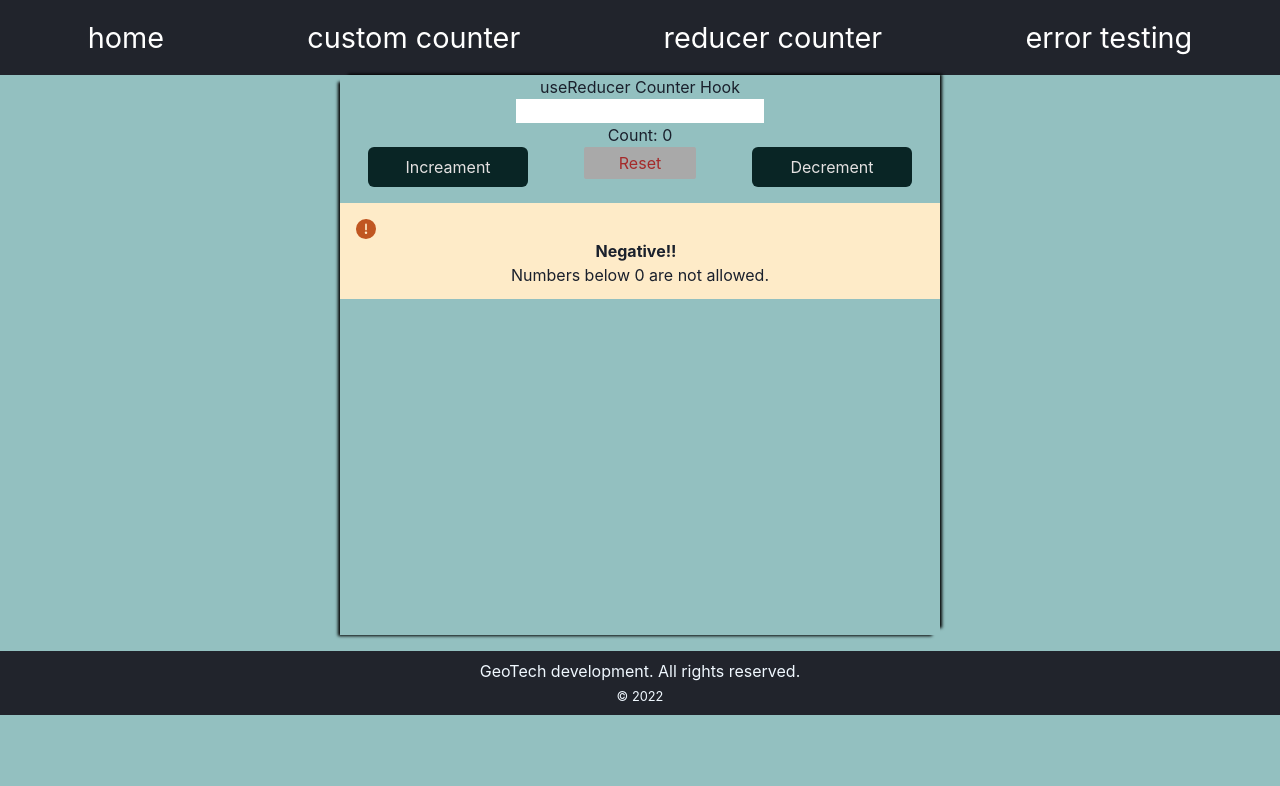
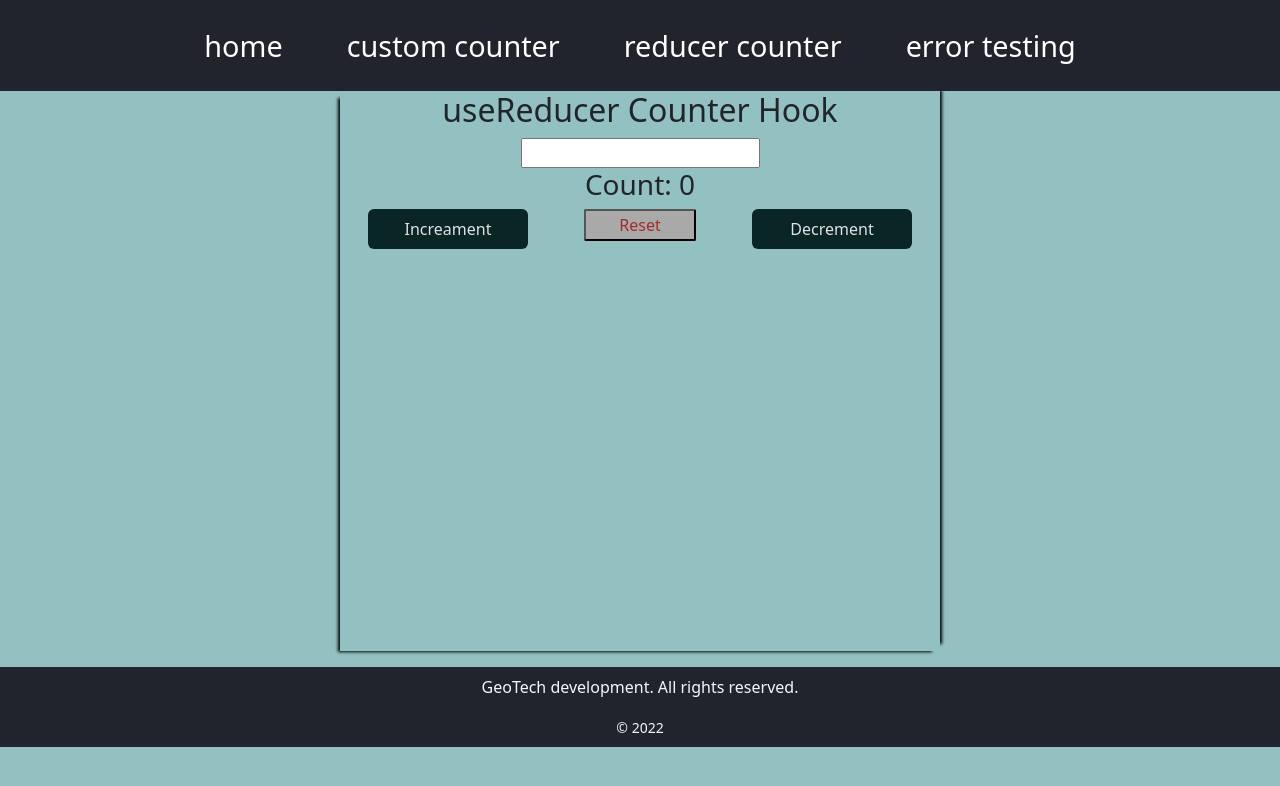
Before and after one commit to George-Gyang/Custom-counter-Hooks, a React (Create React App) app: page /useReducer in a window 1280 px wide. Shown: the top 786 px of the page. Built offline with nearby package versions, Linux system fonts and the light colour scheme.

Commit message:
addition of bootstrap and responsivenes

```diff
--- a/package.json
+++ b/package.json
@@ -9,7 +9,10 @@
     "@testing-library/jest-dom": "^5.16.5",
     "@testing-library/react": "^13.4.0",
     "@testing-library/user-event": "^13.5.0",
+    "bootstrap": "^5.2.3",
     "framer-motion": "^8.2.4",
+    "jquery": "^3.6.3",
+    "popper.js": "^1.16.1",
     "react": "^18.2.0",
     "react-dom": "^18.2.0",
     "react-router-dom": "^6.4.3",
@@ -39,5 +42,8 @@
       "last 1 firefox version",
       "last 1 safari version"
     ]
+  },
+  "devDependencies": {
+    "@types/bootstrap": "^5.2.6"
   }
 }
--- a/src/assets/nav.css
+++ b/src/assets/nav.css
@@ -1,6 +1,13 @@
-.navbar {
-  background-color: hsl(222deg 14% 15%);
+#navbar {
+  background-color: hsl(222deg 14% 15%) !important;
   /* height: 3rem; */
+}
+
+.toggle-btn{
+  border: 1px solid #93c0c0;
+}
+.ul-nav{
+  margin: auto !important;
 }
 
 .navbar ul {
@@ -16,15 +23,16 @@
   color: white;
   font-size: 1.8rem;
   text-decoration: none;
+  padding: 0 2rem;
 }
 
 .nav-links a:hover {
   color: rgb(147, 192, 192);
 }
 
-@media (max-width: 768px) {
+/* @media (max-width: 768px) {
   .nav-links a{
     font-size: 1rem;
   }
 
-}
+} */
--- a/src/components/Counter.js
+++ b/src/components/Counter.js
@@ -1,5 +1,5 @@
 import React, { useReducer, useRef } from "react";
-import { Alert, AlertIcon, AlertTitle, AlertDescription, ChakraProvider } from '@chakra-ui/react'
+// import { Alert, AlertIcon, AlertTitle, AlertDescription, ChakraProvider } from '@chakra-ui/react'
 
 
 import "../assets/main.css"
@@ -9,7 +9,7 @@
 
 function useCounterReducer() {
 
-    const initialCount = { count: 0, };
+    const initialCount = { count: 0, showAlert: "none" };
 
 
     const reducer = (state, action) => {
@@ -37,17 +37,17 @@
 
 const Counter = () => {
 
-    const [state, dispatch] = useCounterReducer({ count: 0 })
+    const [state, dispatch] = useCounterReducer({ count: 0, showAlert: null })
     const inputRef = useRef(null);
 
-    const showAlert = () =>{
-        alert(null)
-    }
+    // const showAlert = (prop) => {
+    //     prop = false
+    // }
 
-    const decrement =() =>{
-        if(state.count > 1){
-            dispatch({type : "decrement"})
-        } else{
+    const decrement = () => {
+        if (state.count > 0) {
+            dispatch({ type: "decrement" })
+        } else {
             return state.count
         }
     }
@@ -81,15 +81,15 @@
                 <div className="btn-section">
                     <button className="btn" onClick={() => dispatch({ type: "increment" })} >Increament</button>
                     <button className="reset-btn" onClick={() => dispatch({ type: "reset" })} >Reset </button>
-                    <button className="btn" onClick={decrement} disabled={state.count < 1 ? true : false} >Decrement</button>
+                    <button className="btn" onClick={decrement} >Decrement</button>
                 </div>
-                <ChakraProvider>
-                    <Alert status='warning' display={showAlert}>
+                {/* <ChakraProvider>
+                    <Alert status='warning' display={notify} >
                         <AlertIcon />
                         <AlertTitle>Negative!!</AlertTitle>
                         <AlertDescription>Numbers below 0 are not allowed.</AlertDescription>
                     </Alert>
-                </ChakraProvider>
+                </ChakraProvider> */}
             </main>
             <Footer />
         </>
--- a/src/components/ErrorBoundary.js
+++ b/src/components/ErrorBoundary.js
@@ -1,6 +1,6 @@
 import React from "react";
 import "../assets/footer.css";
-import "../assets/nav.css"
+import "../assets/nav.css";
 import "../assets/main.css";
 // import { NavLink } from "react-router-dom";
 
@@ -27,14 +27,40 @@
             // Error path
             return (
                 <div>
-                    <nav className="navbar">
+                    {/* <nav className="navbar">
                         <ul>
                             <li className="nav-links" ><a href="/">home</a> </li>
                             <li className="nav-links" ><a href="/counter">custom counter</a> </li>
                             <li className="nav-links" ><a href="/useReducer">reducer counter</a> </li>
                             <li className="nav-links" ><a href="/error_boundary">error testing</a> </li>
                         </ul>
-                    </nav>
+                    </nav> */}
+
+<nav id="navbar" class="navbar navbar-expand-lg bg-light">
+                <div class="container-fluid">
+                    {/* <a class="navbar-brand" href="#">Navbar</a> */}
+                    <button class="navbar-toggler toggle-btn bg-light" type="button" data-bs-toggle="collapse" data-bs-target="#navbarNav" aria-controls="navbarNav" aria-expanded="false" aria-label="Toggle navigation">
+                        <span class="navbar-toggler-icon bg-light"></span>
+                    </button>
+                    <div class="collapse navbar-collapse" id="navbarNav">
+                        <ul class="navbar-nav ul-nav">
+                            <li className="nav-links nav-item">
+                                <a href="/">home</a>
+                            </li>
+                            <li className="nav-links nav-item">
+                                <a href="/counter">custom counter</a>
+                            </li>
+                            <li className="nav-links nav-item">
+                                <a href="/useReducer">reducer counter</a>
+                            </li>
+                            <li className="nav-links nav-item">
+                                <a href="/error_boundary">error testing</a>
+                            </li>
+                        </ul>
+                    </div>
+                </div>
+            </nav>
+
                     <h2>Something went wrong.</h2>
                     <details style={{ whiteSpace: 'pre-wrap' }}>
                         {this.state.error && this.state.error.toString()}
--- a/src/components/ErrorTesting.js
+++ b/src/components/ErrorTesting.js
@@ -1,4 +1,9 @@
 import React from "react";
+
+// bootstrap packages
+import 'bootstrap/dist/css/bootstrap.min.css';
+import 'bootstrap/dist/js/bootstrap.bundle.min.js';
+
 import "../assets/footer.css";
 import "../assets/nav.css"
 import "../assets/main.css";
@@ -27,14 +32,40 @@
             throw new Error('I crashed!');
         }
         return <>
-            <nav className="navbar">
+            {/* <nav className="navbar">
                 <ul>
                     <li className="nav-links" ><a href="/">home</a> </li>
                     <li className="nav-links" ><a href="/counter">custom counter</a> </li>
                     <li className="nav-links" ><a href="/useReducer">reducer counter</a> </li>
                     <li className="nav-links" ><a href="/error_boundary">error testing</a> </li>
                 </ul>
+            </nav> */}
+
+            <nav id="navbar" class="navbar navbar-expand-lg bg-light">
+                <div class="container-fluid">
+                    {/* <a class="navbar-brand" href="#">Navbar</a> */}
+                    <button class="navbar-toggler toggle-btn bg-light" type="button" data-bs-toggle="collapse" data-bs-target="#navbarNav" aria-controls="navbarNav" aria-expanded="false" aria-label="Toggle navigation">
+                        <span class="navbar-toggler-icon bg-light"></span>
+                    </button>
+                    <div class="collapse navbar-collapse" id="navbarNav">
+                        <ul class="navbar-nav ul-nav">
+                            <li className="nav-links nav-item">
+                                <a href="/">home</a>
+                            </li>
+                            <li className="nav-links nav-item">
+                                <a href="/counter">custom counter</a>
+                            </li>
+                            <li className="nav-links nav-item">
+                                <a href="/useReducer">reducer counter</a>
+                            </li>
+                            <li className="nav-links nav-item">
+                                <a href="/error_boundary">error testing</a>
+                            </li>
+                        </ul>
+                    </div>
+                </div>
             </nav>
+
             <h2>{this.state.counter}</h2>
             <button className="errorBtn" onClick={this.handleClick}>Click me</button>
             <footer>
--- a/src/components/Navbar.js
+++ b/src/components/Navbar.js
@@ -1,17 +1,49 @@
 import React from "react";
 import { NavLink } from "react-router-dom";
+// import "bootstrap";
+
+// bootstrap packages
+import 'bootstrap/dist/css/bootstrap.min.css';
+import 'bootstrap/dist/js/bootstrap.bundle.min.js';
+// import $ from "jquery"
+// import popper from "popper.js"
+
 import "../assets/nav.css"
 
 const Navbar = () => {
 
     return (
-        <nav className="navbar">
-            <ul>
-                <li className="nav-links" ><NavLink to="/">home</NavLink> </li>
-                <li className="nav-links" ><NavLink to="/counter">custom counter</NavLink> </li>
-                <li className="nav-links" ><NavLink to="/useReducer">reducer counter</NavLink> </li>
-                <li className="nav-links" ><NavLink to="/error_boundary">error testing</NavLink> </li>
-            </ul>
+        // <nav className="navbar">
+        //     <ul>
+        //         <li className="nav-links" ><NavLink to="/">home</NavLink> </li>
+        //         <li className="nav-links" ><NavLink to="/counter">custom counter</NavLink> </li>
+        //         <li className="nav-links" ><NavLink to="/useReducer">reducer counter</NavLink> </li>
+        //         <li className="nav-links" ><NavLink to="/error_boundary">error testing</NavLink> </li>
+        //     </ul>
+        // </nav>
+        <nav id="navbar" class="navbar navbar-expand-lg bg-light">
+            <div class="container-fluid">
+                {/* <a class="navbar-brand" href="#">Navbar</a> */}
+                <button class="navbar-toggler toggle-btn bg-light" type="button" data-bs-toggle="collapse" data-bs-target="#navbarNav" aria-controls="navbarNav" aria-expanded="false" aria-label="Toggle navigation">
+                    <span class="navbar-toggler-icon bg-light"></span>
+                </button>
+                <div class="collapse navbar-collapse" id="navbarNav">
+                    <ul class="navbar-nav ul-nav">
+                        <li className="nav-links nav-item">
+                            <NavLink to="/">home</NavLink>
+                        </li>
+                        <li className="nav-links nav-item">
+                            <NavLink to="/counter">custom counter</NavLink>
+                        </li>
+                        <li className="nav-links nav-item">
+                            <NavLink to="/useReducer">reducer counter</NavLink>
+                        </li>
+                        <li className="nav-links nav-item">
+                            <NavLink to="/error_boundary">error testing</NavLink>
+                        </li>
+                    </ul>
+                </div>
+            </div>
         </nav>
     )
 }
```
Also changed, not shown: 1 other file (tests, documents, lock files or other folders).
